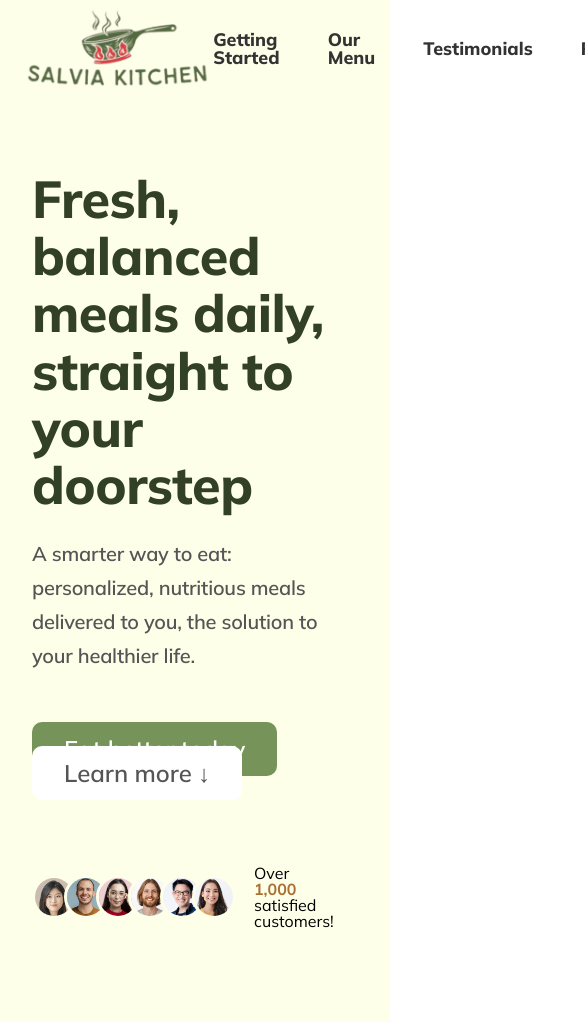
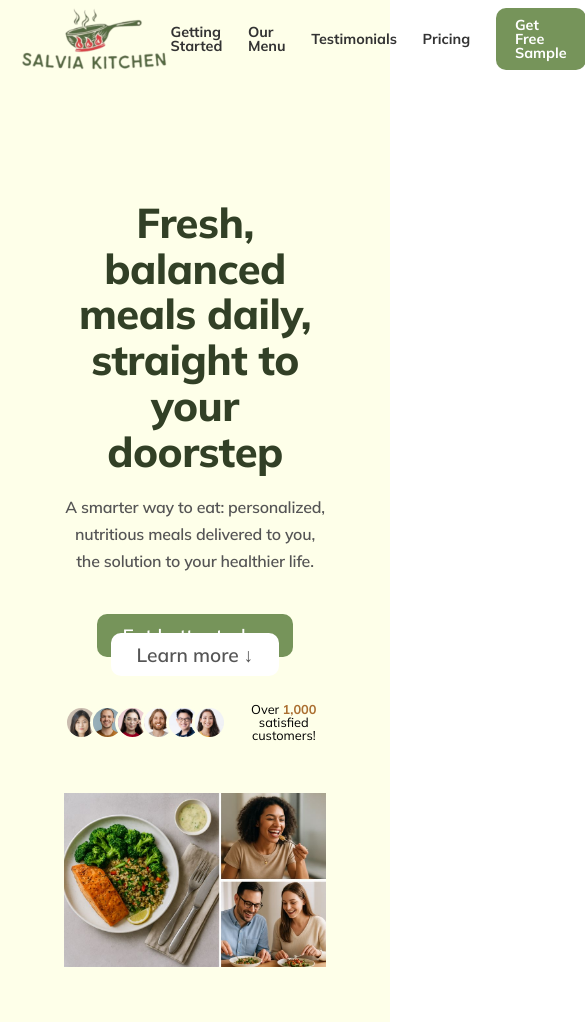
Before and after one commit to Salviavi/salvia-kitchen, a plain HTML site: page index.html in a window 390 px wide. Shown: the top 1022 px of the page, 585 px wide, since content can reach past the window. Drawn offline with nearby package versions, Linux system fonts and the light colour scheme.

Commit message:
added responsiveness, media query for smaller dekstop, landscape tablets, and tablets

```diff
--- /dev/null
+++ b/css/queries.css
@@ -0,0 +1,82 @@
+/* in media queries, rem and em do not depent on html total font size!
+
+instead, 1 rem = 1em = 16px
+*/
+
+/* ------- BELOW 1344px (Smaller desktops) ------ */
+
+@media (max-width: 84em) {
+  .hero {
+    max-width: 120em;
+  }
+
+  .gallery {
+    grid-template-columns: repeat(2, 1fr);
+  }
+}
+
+/* ------- (Smaller desktops) END------ */
+
+/* ------- BELOW 1200px (Landscape Tablets) ------ */
+
+@media (max-width: 75em) {
+  html {
+    /*
+        9px / 16px = 56.25%
+        */
+    font-size: 56.25%;
+  }
+
+  .grid {
+    column-gap: 4.8rem;
+    row-gap: 6.4rem;
+  }
+
+  .h2 {
+    font-size: 3.6rem;
+  }
+
+  .h3 {
+    font-size: 2.4rem;
+  }
+
+  .hero-container {
+    gap: 4.8rem;
+  }
+
+  .navbar-list {
+    gap: 3.2rem;
+  }
+
+  .testimonial-container {
+    padding: 3.2rem;
+  }
+}
+/* ------- (Landscape Tablets) END------ */
+
+/* ------- BELOW 944px (Tablets) ------ */
+
+@media (max-width: 59em) {
+  html {
+    font-size: 50%;
+  }
+
+  .hero-container {
+    grid-template-columns: 1fr;
+    padding: 8rem;
+    gap: 6.4rem;
+  }
+
+  .hero-img {
+    width: 100%;
+  }
+
+  .hero-text,
+  .hero-img {
+    text-align: center;
+  }
+
+  .satisfied-customer {
+    justify-content: center;
+    margin-top: 4.8rem;
+  }
--- a/css/style.css
+++ b/css/style.css
@@ -30,7 +30,7 @@
   display: inline-block;
   text-decoration: none;
   color: #333;
-  font-weight: 800;
+  font-weight: 700;
   font-size: 1.8rem;
   transition: all 0.5s;
 }
--- a/index.html
+++ b/index.html
@@ -13,6 +13,8 @@
     <link rel="stylesheet" href="css/template.css" />
 
     <link rel="stylesheet" href="css/style.css" />
+
+    <link rel="stylesheet" href="css/queries.css" />
 
     <title>Salvia Kitchen</title>
   </head>
@@ -90,13 +92,11 @@
           </div>
 
           <div class="hero-img">
-            <div class="hero-img">
-              <img
-                src="/img/hero.jpg"
-                class="hero-img"
-                alt="People eating fresh food, men and women eating, salmon and broccoli meals"
-              />
-            </div>
+            <img
+              src="/img/hero.jpg"
+              class="hero-img"
+              alt="People eating fresh food, men and women eating, salmon and broccoli meals"
+            />
           </div>
         </div>
       </section>
```
